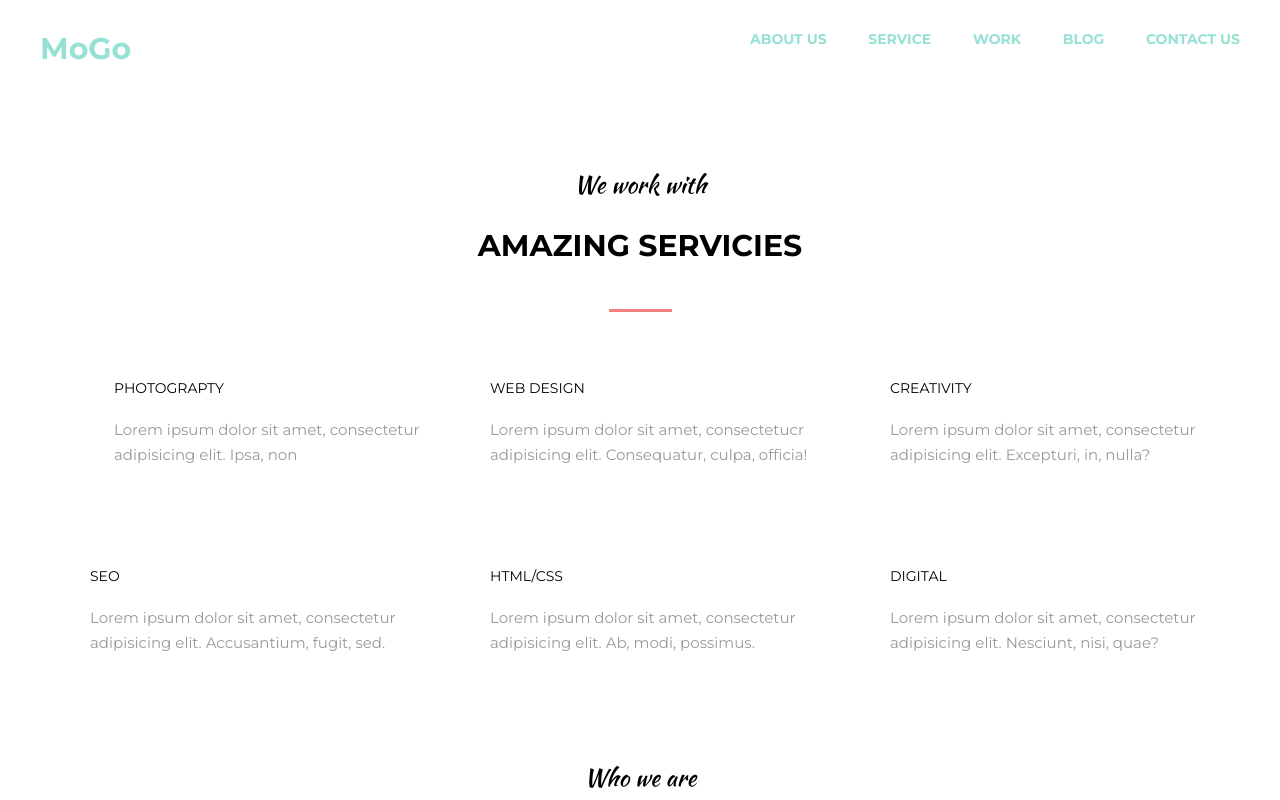
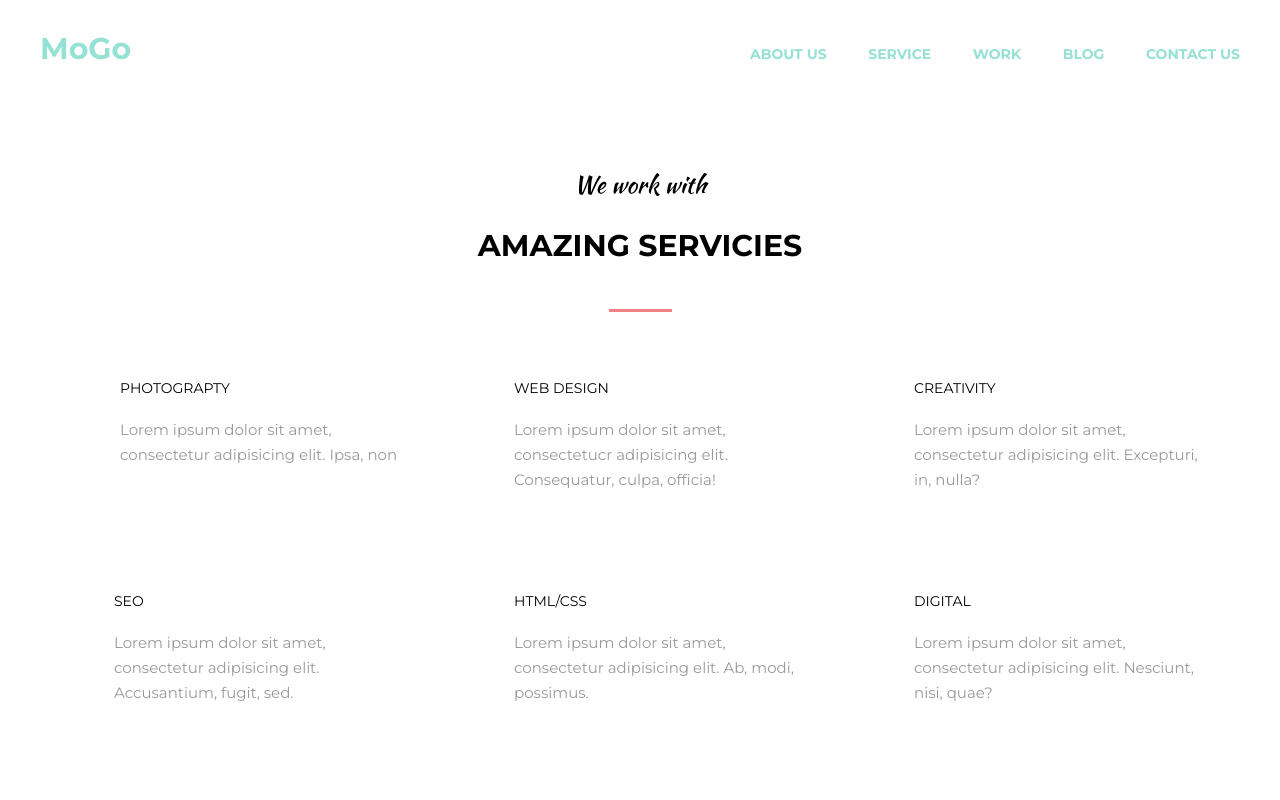
Before and after one commit to mikleschenko/FE, a plain HTML site: page Html-css/module-6/index.html in a window 1280 px wide. Shown: the top 800 px of the page. Drawn offline with Linux system fonts and the light colour scheme; files whose address does not match are found by name.

Commit message:
fixed 07

```diff
--- a/Html-css/module-6/css/style.css
+++ b/Html-css/module-6/css/style.css
@@ -12,12 +12,10 @@
 .header {
     display: flex;
     justify-content: space-between;
+    align-items:baseline;
     margin-bottom: 100px;
 }
 
-.amasing-title {
-    margin-bottom: 25px;
-}
 .nav-list{
     display: flex;
     justify-content: space-between;
@@ -73,8 +71,8 @@
     width: 63px;
     display: block;
     content: '';
-    margin: auto;
-    margin-top: 45px;
+    margin: 45px auto 0;
+    /*margin-top: 45px;*/
 }
 
 .amasing-title{
@@ -90,6 +88,7 @@
     display: flex;
     flex-basis: 30%;
     margin-bottom: 100px;
+    justify-content:space-around;
 }
 .preview:nth-of-type(n+4){
     margin-bottom: 0;
@@ -115,7 +114,8 @@
     padding-top: 5px;
 }
 .double {
-    margin-left: 30px;
+    /*margin-left: 30px;*/
+    flex-basis:80%;
 }
 
 .text-preview {
--- a/Html-css/module-6/index.html
+++ b/Html-css/module-6/index.html
@@ -23,11 +23,12 @@
     </header>
     <!--main>section>.title>p+h1^article*6>i+h3+p-->
     <main class="main">
-        <section class="amasing-title">
-            <p class="text-title"><span class="up">w</span>e work with</p>
-            <h1 class="head-title">amazing servicies</h1>
-        </section>
-        <section class="section-article">
+        <section class="section-1">
+            <section class="amasing-title">
+              <p class="text-title"><span class="up">w</span>e work with</p>
+              <h1 class="head-title">amazing servicies</h1>
+            </section>
+            <section class="section-article">
             <article class="preview">
                 <i class="icon"><img src="image/clock.png" alt="" ></i>
                 <div class="double">
@@ -70,8 +71,10 @@
                   <p class="text-preview">Lorem ipsum dolor sit amet, consectetur adipisicing elit. Nesciunt, nisi, quae?</p>
                 </div>
             </article>
+           </section>
         </section>
 
+    <section class="section-2">
         <section class="team-title">
             <p class="text-title"><span class="up">w</span>ho we are</p>
             <h1 class="head-title">meet our team</h1>
@@ -118,6 +121,7 @@
                 <p class="prof">developer</p>
             </article>
         </section>
+      </section>
     </main>
     <footer class="footer">
         <p class="text-footer">&#169; 2016 <span class="up">m</span>o<span class="up">g</span>o free <span class="up">psd</span> template by <span class="red"><span class="up">l</span>asqiq</span>
```
